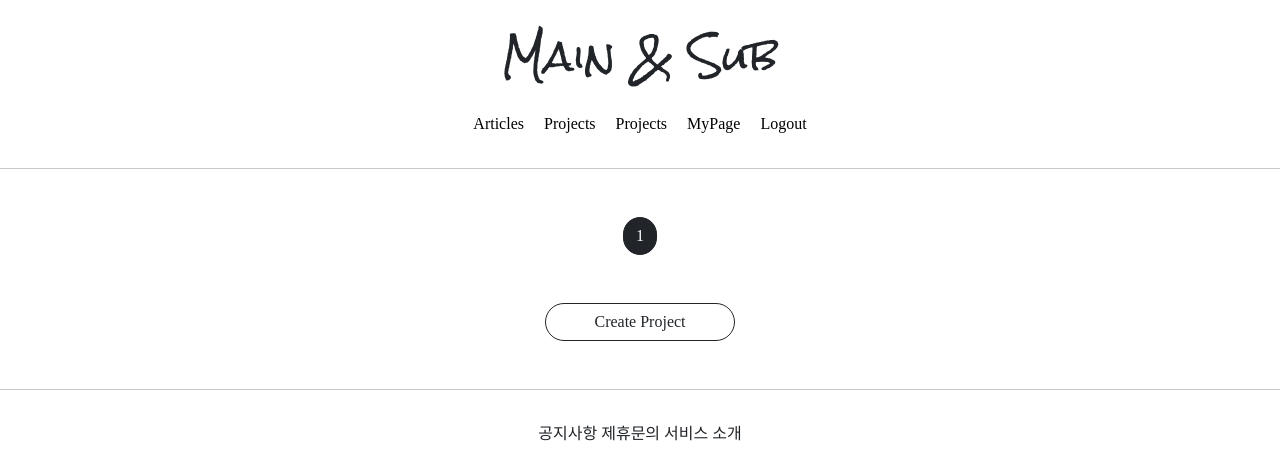
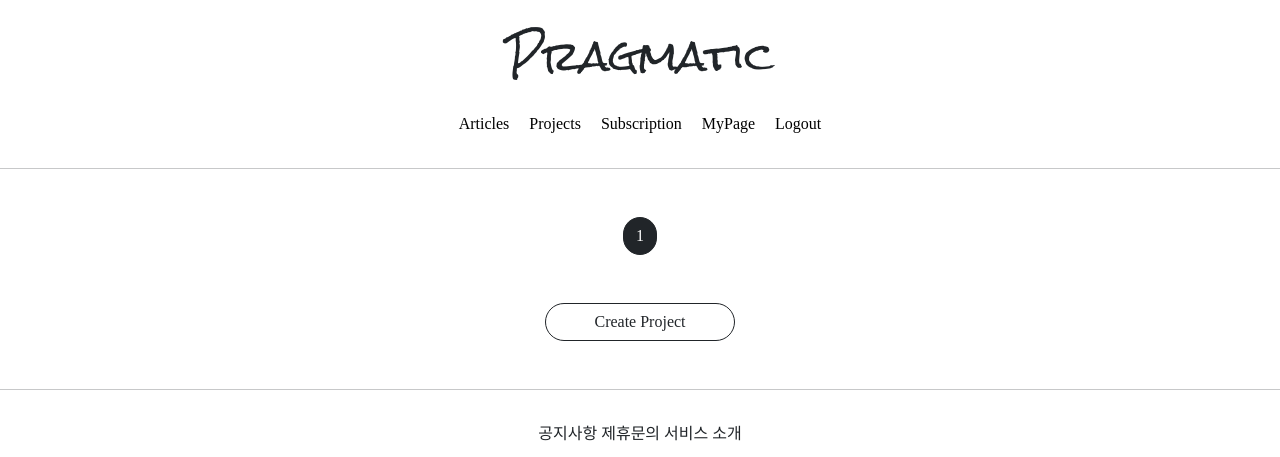
Before and after one commit to xxoellie/selfdjango, a Django app: page /projects/list/ in a window 1280 px wide. Shown: the top 457 px of the page. Run offline with Django 3.2, Linux system fonts and the light colour scheme; the visitor is signed in with stand-in values (Sample User, id 1); data that the repository does not hold is empty; parts of the project's set-up code (start-up, migrations or seed data) failed here and were passed over; some libraries are stand-ins or nearby versions.

Commit message:
9/9 django self study commit 1

```diff
--- a/projectapp/templates/projectapp/list.html
+++ b/projectapp/templates/projectapp/list.html
@@ -1,12 +1,14 @@
 {% extends 'base.html' %}
 {% load static %}
+
 {% block content %}
 
     <style>
-        .container{
+        .container {
             padding: 0;
-            margin : 0 auto;
+            margin: 0 auto;
         }
+
         .container div {
           display: flex;
           justify-content: center;
@@ -16,25 +18,27 @@
         }
 
         div img {
-            width : 7rem;
+            width: 7rem;
             height: 7rem;
-            object-fit: fill;
+            object-fit: cover;
             border-radius: 1rem;
         }
-    {#.container .item1 { height: 200px; }#}
-    {#.container .item4 { height: 800px; }#}
-    {#.container .item6 { height: 600px; }#}
-    {#.container .item11 { height: 400px; }#}
+
     </style>
-    <div class="container my-5">
+
+    <div class="container my-3">
+
         {% for project in project_list %}
+
             <div>
                 <a href="{% url 'projectapp:detail' pk=project.pk %}">
-                    <img src="{{ project.image.url }}" alt ="">
+                    <img src="{{ project.image.url }}" alt="">
                 </a>
-                <span class="NNS_B m-2">{{ project.name | truncatechars:7 }}</span>
+                <span class="NNS_B m-2">{{ project.name | truncatechars:10 }}</span>
             </div>
+
         {% endfor %}
+
     </div>
 
     <script src="{% static 'js/magicgrid.js' %}"></script>
@@ -42,9 +46,8 @@
     {% include 'snippets/pagination.html' %}
 
     <div class="text-center my-5">
-
         <a href="{% url 'projectapp:create' %}"
-            class="btn btn-outline-dark rounded-pill px-5">
+           class="btn btn-outline-dark rounded-pill px-5">
             Create Project
         </a>
     </div>
--- a/templates/header.html
+++ b/templates/header.html
@@ -1,9 +1,9 @@
-<div style="text-align: center";>
 
-    <div class = "pragmatic_header_logo">
-        <h1>Main & Sub</h1>
+<div style="text-align: center">
+    <div class="pragmatic_header_logo">
+        <h1>Pragmatic</h1>
     </div>
-    <div class = "pragmatic_header_button">
+    <div class="pragmatic_header_button">
         <span class="mx-2">
             <a href="{% url 'articleapp:list' %}">
                 Articles
@@ -14,49 +14,38 @@
                 Projects
             </a>
         </span>
-        {%  if user.is_authenticated %}
+        {% if user.is_authenticated %}
         <span class="mx-2">
             <a href="{% url 'subscribeapp:list' %}">
-                Projects
+                Subscription
             </a>
         </span>
         {% endif %}
 
 
         {% if not user.is_authenticated %}
-
         <span class="mx-2">
             <a href="{% url 'accountapp:login' %}">
                 Login
             </a>
         </span>
-
-
         <span class="mx-2">
             <a href="{% url 'accountapp:create' %}">
                 SignUp
             </a>
         </span>
-
         {% else %}
         <span class="mx-2">
             <a href="{% url 'accountapp:detail' pk=user.pk %}">
                 MyPage
             </a>
         </span>
-
         <span class="mx-2">
             <a href="{% url 'accountapp:logout' %}">
                 Logout
             </a>
         </span>
-
-
-
-
         {% endif %}
-
     </div>
 
-
 </div>
```
Also changed, not shown: 1 other file.
